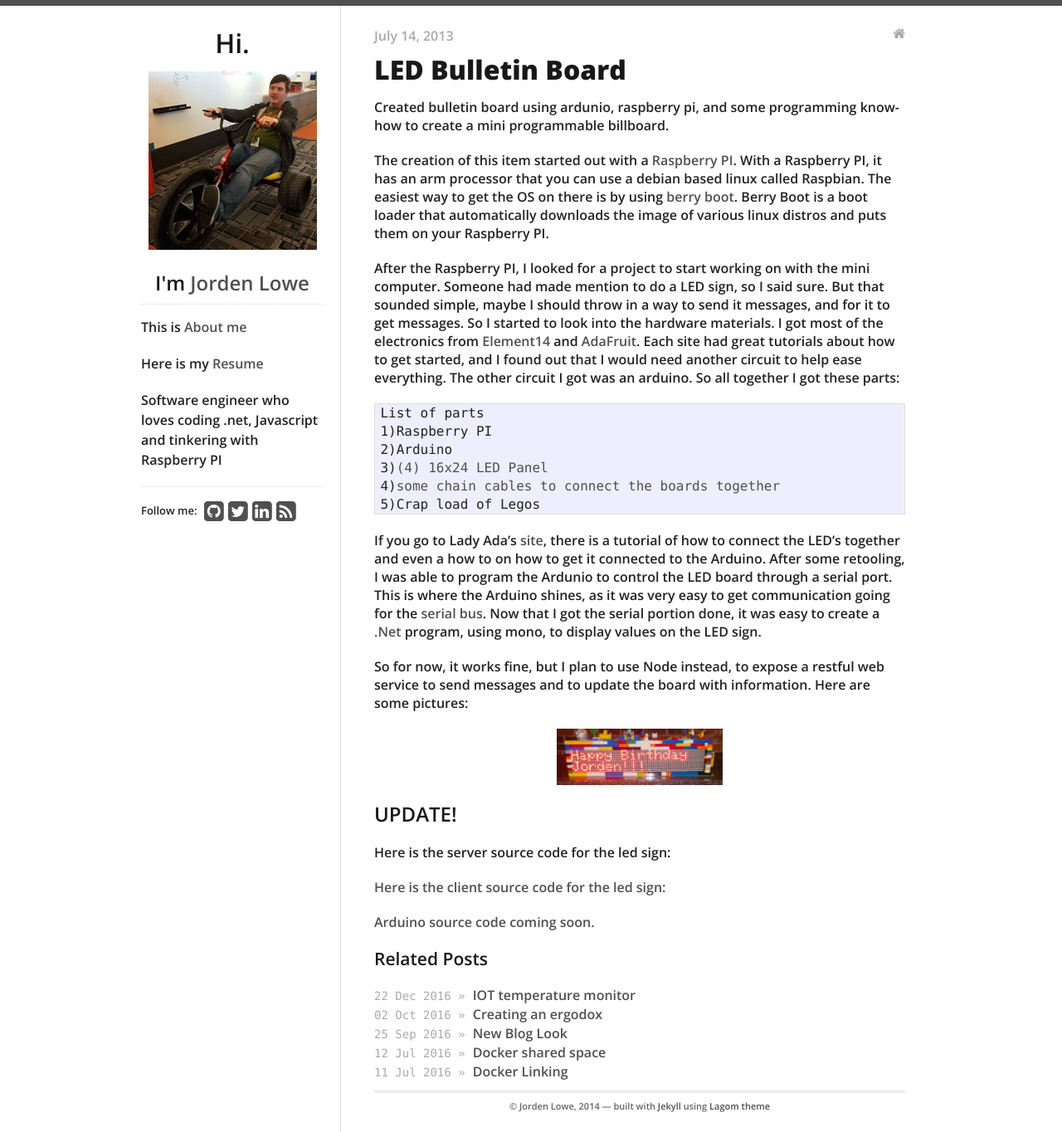
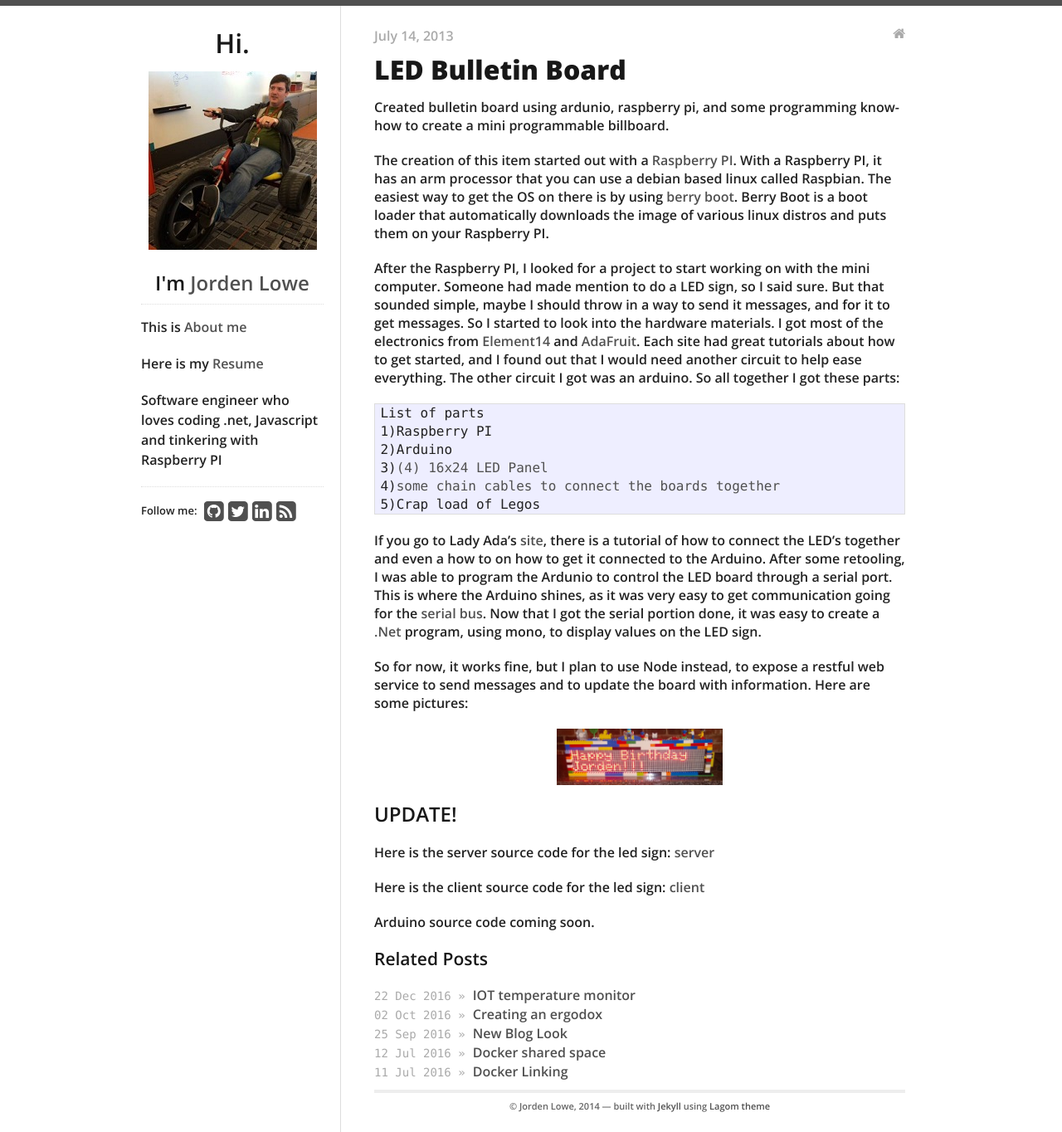
Before and after one commit to supermitsuba/supermitsuba.github.io, a Jekyll site: the page built from _posts/2013-07-14-led-bulletin-board.md, in a window 1280 px wide. Shown: the whole page at 83% size. Built offline with Jekyll 4.4.1, drawn with Linux system fonts in a browser that asks for light colours; nearby versions of some CDN libraries.

Commit message:
Update 2013-07-14-led-bulletin-board.md

```diff
--- a/_posts/2013-07-14-led-bulletin-board.md
+++ b/_posts/2013-07-14-led-bulletin-board.md
@@ -45,8 +45,8 @@
   <p>
   <h2>UPDATE!</h2>
   <p>
-    <p>Here is the server source code for the led sign:  <a href="https://github.com/supermitsuba/SMSpiService" /></p>
-    <p>Here is the client source code for the led sign:  <a href="https://github.com/supermitsuba/SMSpi" /></p>
+    <p>Here is the server source code for the led sign:  <a href="https://github.com/supermitsuba/SMSpiService" >server</a></p>
+    <p>Here is the client source code for the led sign:  <a href="https://github.com/supermitsuba/SMSpi" >client</a></p>
     <p>Arduino source code coming soon.</p>
   </p>
   </p>
```
